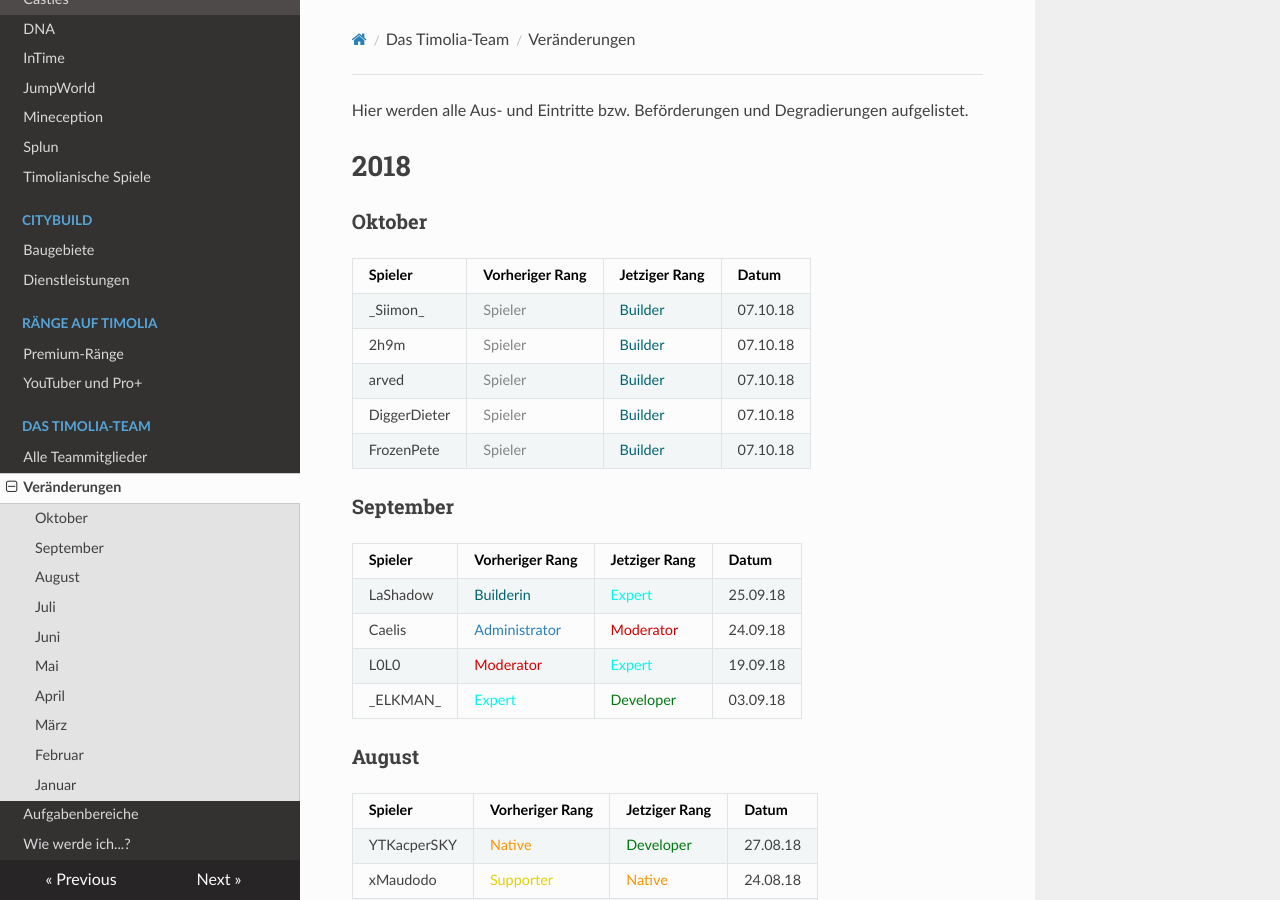
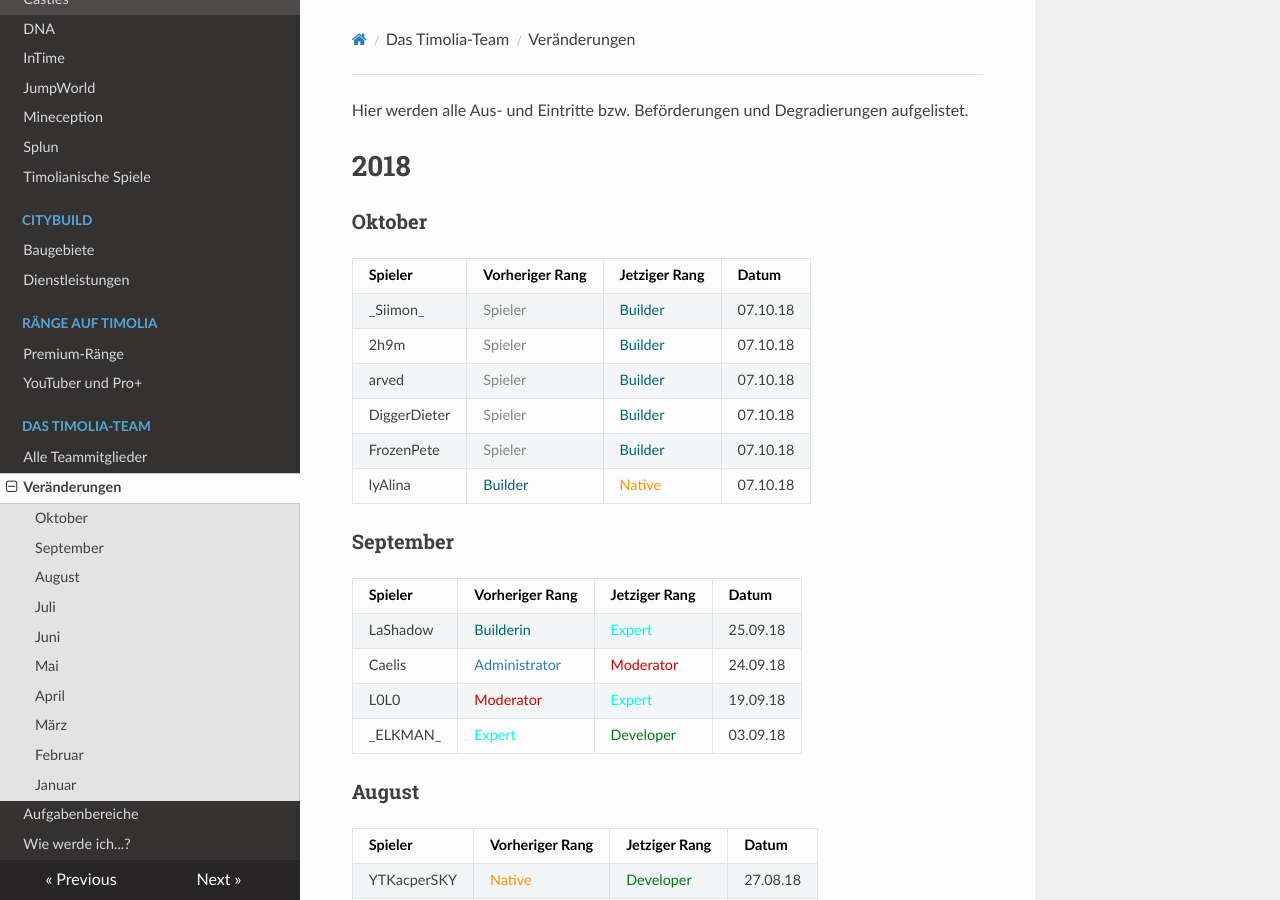
Before and after one commit to TimoliaDE/HowTo, an MkDocs documentation site: the page built from docs/team/changes.md, in a window 1280 px wide and 900 px high. Built offline with MkDocs 1.6.1, drawn with Linux system fonts in a browser that asks for light colours; nearby versions of some CDN libraries; old or Windows-style settings are respelled for this version of MkDocs.

Commit message:
Update changes.md

```diff
--- a/docs/team/changes.md
+++ b/docs/team/changes.md
@@ -10,6 +10,7 @@ Hier werden alle Aus- und Eintritte bzw. Beförderungen und Degradierungen aufge
 |arved | <span style="color:#848484">Spieler</span> | <span style="color:#00646F">Builder</span> | 07.10.18  |
 |DiggerDieter | <span style="color:#848484">Spieler</span> | <span style="color:#00646F">Builder</span>  | 07.10.18  |
 |FrozenPete | <span style="color:#848484">Spieler</span> | <span style="color:#00646F">Builder</span> | 07.10.18 |
+|lyAlina | <span style="color:#00646F">Builder</span> | <span style="color:#F99500">Native</span> | 07.10.18 |
 
 ###  <strong>September</strong>
 | Spieler | Vorheriger Rang | Jetziger Rang | Datum |
@@ -178,7 +179,7 @@ Hier werden alle Aus- und Eintritte bzw. Beförderungen und Degradierungen aufge
 ###  <strong>Juni</strong>
 | Spieler | Vorheriger Rang | Jetziger Rang | Datum |
 | ------ | ------ | ------ | ------ |
-|Dankbarkeit | <span style="color:#848484">Spieler</span> | <span style="color:#00646F">Builder</span> | 25.06.17 |
+|lyAlina | <span style="color:#848484">Spieler</span> | <span style="color:#00646F">Builder</span> | 25.06.17 |
 |StrombergHD | <span style="color:#00F9EC">Expert</span> | <span style="color:#00646F">Builder</span> | 25.06.17 |
 |InfiniteFery | <span style="color:#00F9EC">Expert</span> | <span style="color:#00646F">Builder</span> | 25.06.17 |
 |eZZrael | <span style="color:#848484">Spieler</span> | <span style="color:#00646F">Builder</span> | 25.06.17 |
```
